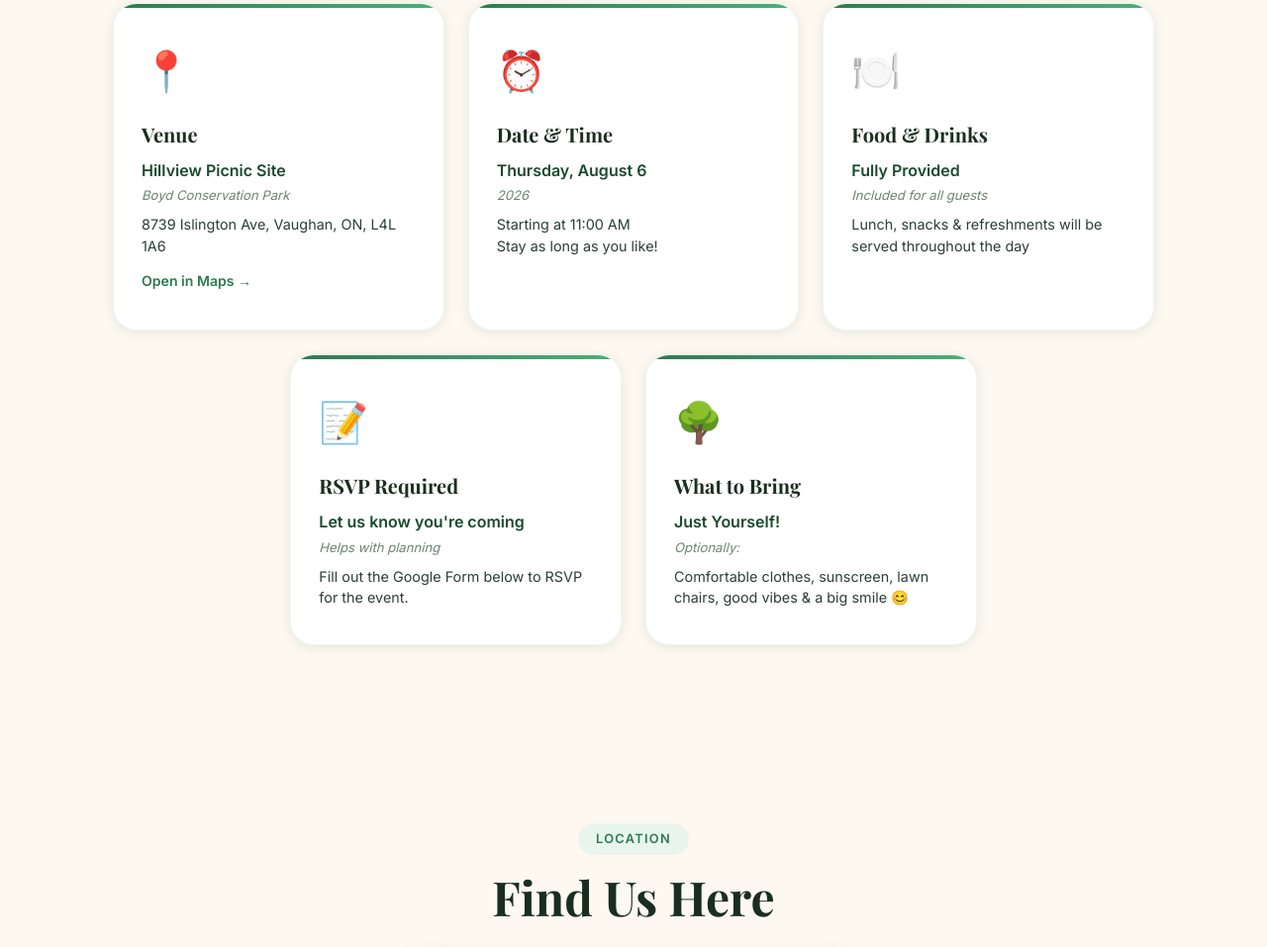
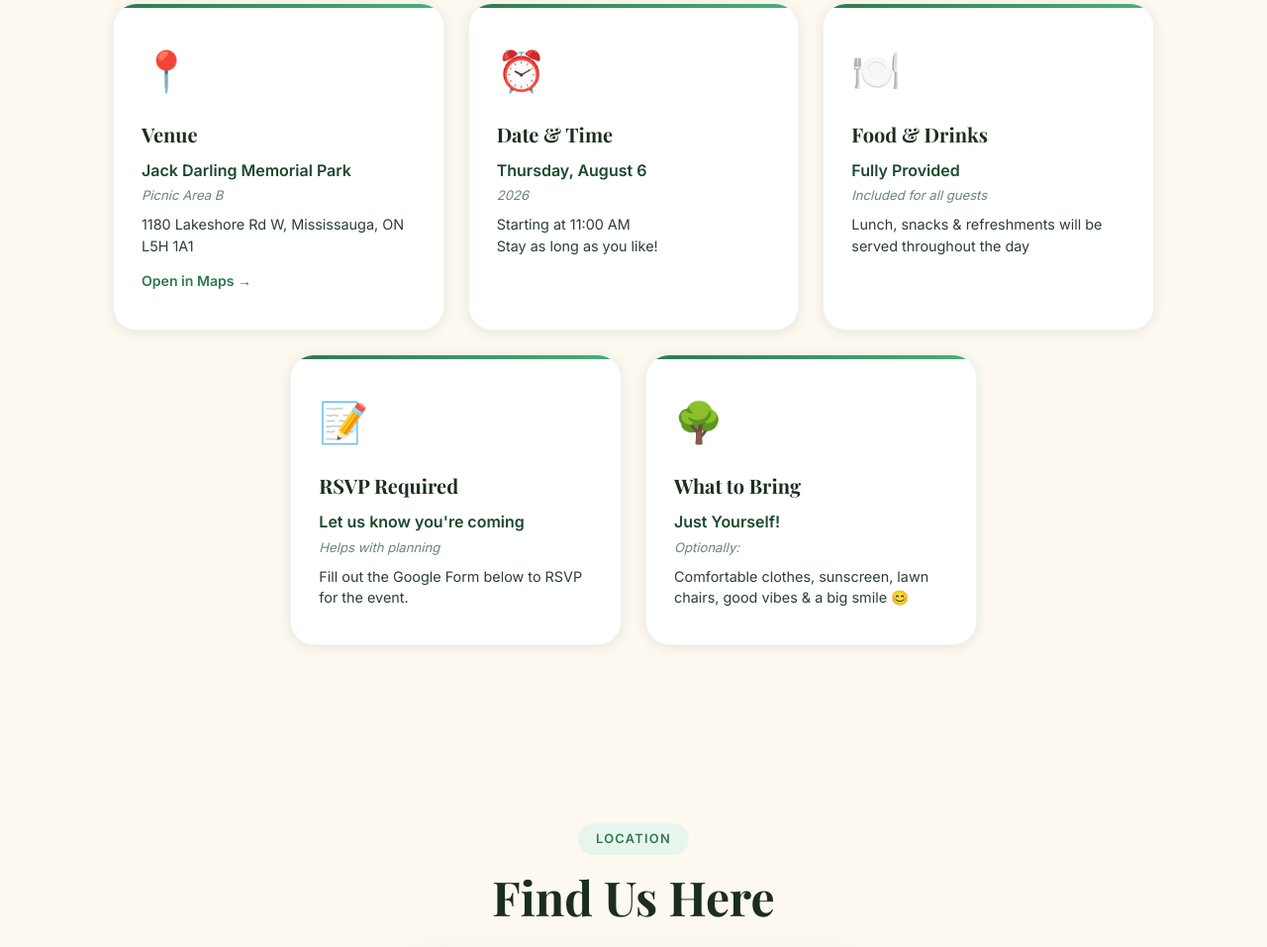
Before and after one commit to dulaj03/Hillview_Picnic, a plain HTML site: page index.html in a window 1280 px wide. Shown: the part 1501-2458 px from the top of the page at 99% size. Drawn offline with nearby package versions, Linux system fonts and the light colour scheme; a web font is replaced by a local one.

Commit message:
Update index.html

```diff
--- a/index.html
+++ b/index.html
@@ -130,10 +130,10 @@
         <div class="detail-card reveal" style="--card-delay: 0.1s">
           <div class="detail-icon">📍</div>
           <h3>Venue</h3>
-          <p class="detail-main">Hillview Picnic Site</p>
-          <p class="detail-sub">Boyd Conservation Park</p>
-          <p class="detail-addr">8739 Islington Ave, Vaughan, ON, L4L 1A6</p>
-          <a href="https://maps.app.goo.gl/U3LizgUrM54sBfzt9?g_st=iw" target="_blank" class="detail-link">Open in Maps →</a>
+          <p class="detail-main">Jack Darling Memorial Park</p>
+          <p class="detail-sub">Picnic Area B</p>
+          <p class="detail-addr">1180 Lakeshore Rd W, Mississauga, ON L5H 1A1</p>
+          <a href="https://maps.app.goo.gl/XJbE9P7Y9C5vJbsH9?g_st=iw" target="_blank" class="detail-link">Open in Maps →</a>
         </div>
 
         <div class="detail-card reveal" style="--card-delay: 0.2s">
```
